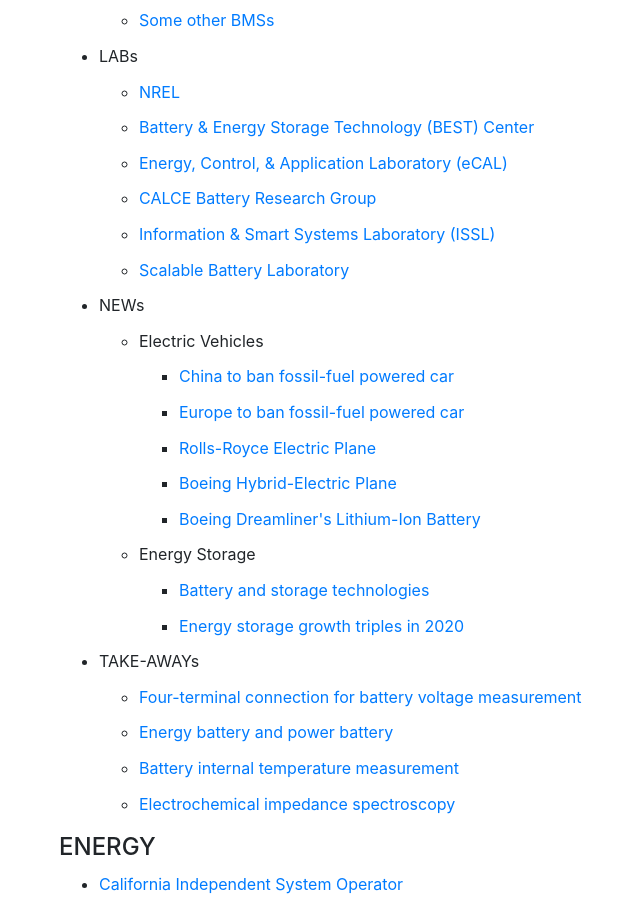
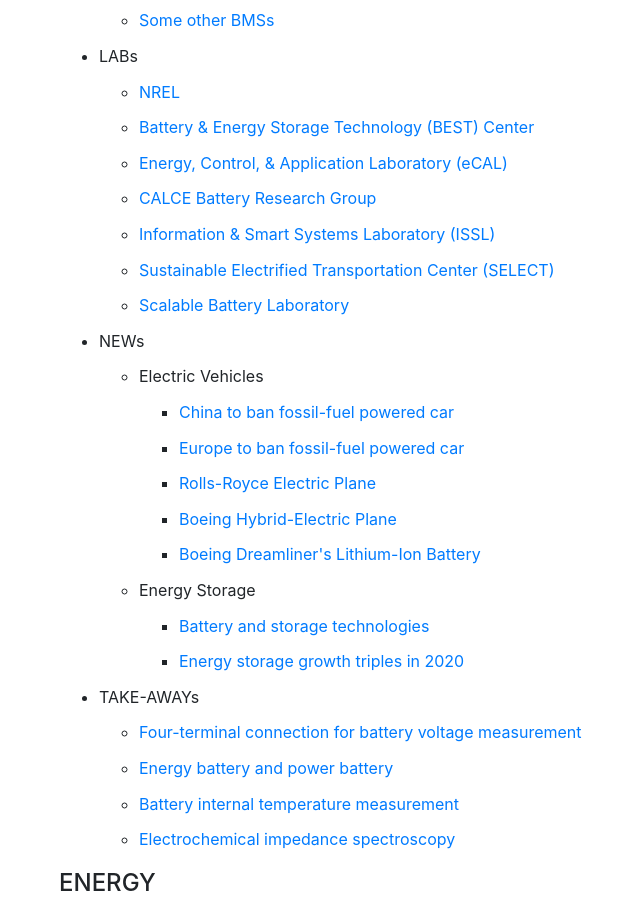
Before and after one commit to ningtian/ningtian.github.io, a Jekyll site: the page links/index.html, which Jekyll copies as it is, in a window 1280 px wide and 900 px high, scrolled down 1027 px. Shown: the whole window, without its empty margins (121-761 px from the left). Built offline with Jekyll 4.4.1, drawn with Linux system fonts in a browser that asks for light colours.

Commit message:
Update index.html

```diff
--- a/links/index.html
+++ b/links/index.html
@@ -102,6 +102,7 @@
 	         <li><a href="https://ecal.berkeley.edu/">Energy, Control, & Application Laboratory (eCAL)</a></li>
 		 <li><a href="https://web.calce.umd.edu/batteries/index.html">CALCE Battery Research Group</a></li>
 	         <li><a href="https://www.issl.space/">Information & Smart Systems Laboratory (ISSL)</a></li>
+		 <li><a href="https://select.usu.edu/">Sustainable Electrified Transportation Center (SELECT)</a></li>
 		 <li><a href="http://www-personal.umich.edu/~annastef/Scalable_Battery_Lab.html">Scalable Battery Laboratory</a></li>
 
 	         </ul>
```
